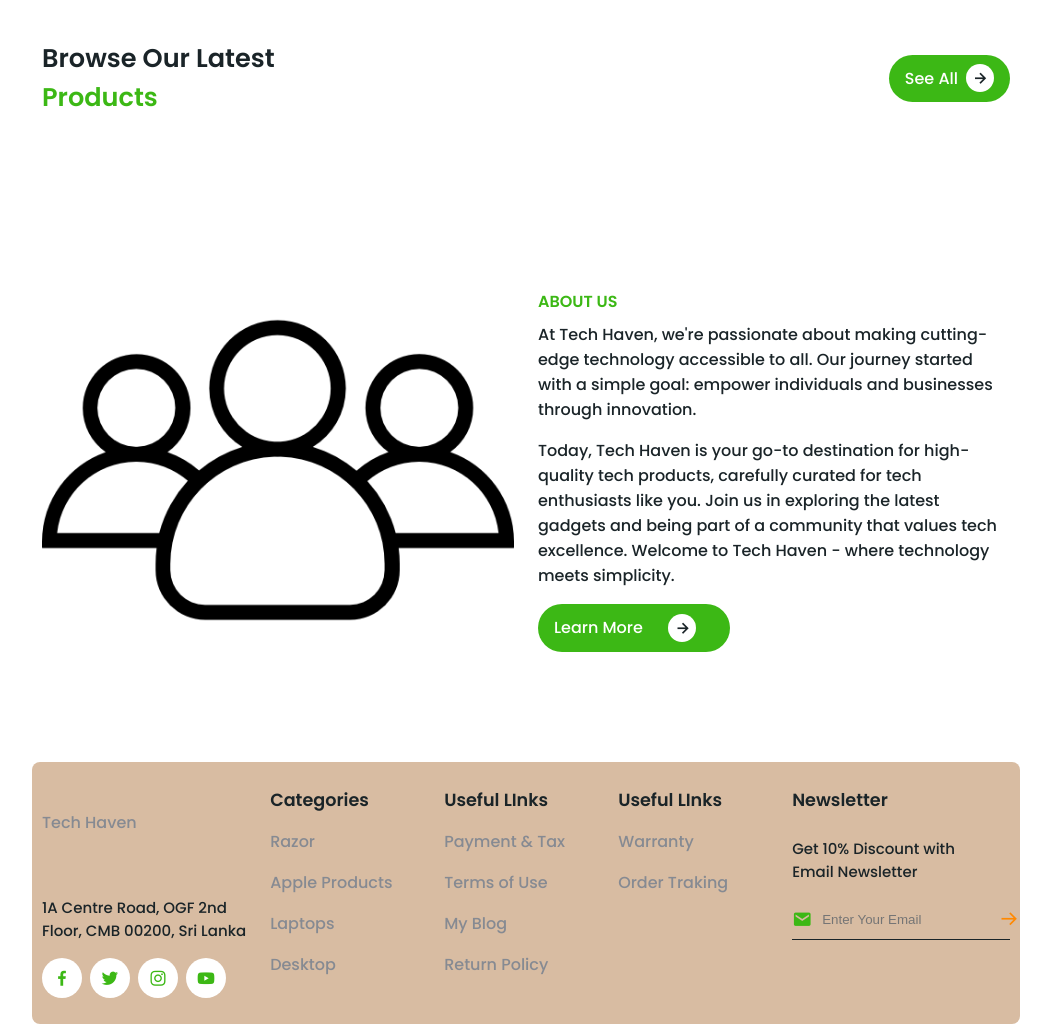
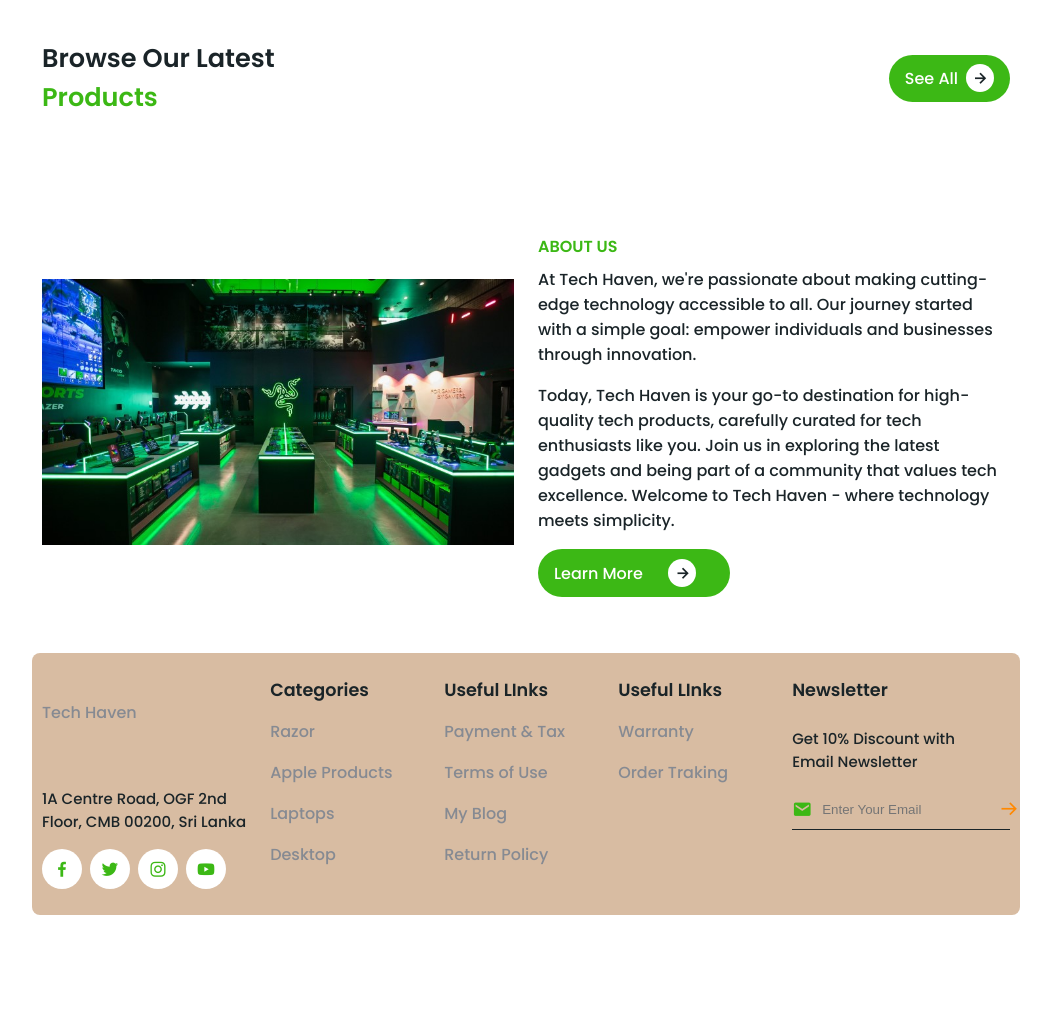
Before and after one commit to Shohel-kashyapa/Computer-Shop, a PHP site: page / in a window 1280 px wide. Shown: the part 754-1778 px from the top of the page, without its empty margins (114-1165 px from the left). After the commit the page ends 1669 px from the top, so only its background shows below. Run offline with PHP 8.4, Linux system fonts and the light colour scheme.

Commit message:
update some ui/ux

```diff
--- a/index.html
+++ b/index.html
@@ -86,7 +86,9 @@
 
 <!-- About -->
 <section class="about" id="about">
-      <img src="/img/about_icon.png" alt="">
+  <div class="about-img">
+    <img src="/img/rAbout.jpeg" alt="About Us Image">
+  </div>
   <div class="about-text">
     <span>About Us</span>
     <p>At Tech Haven, we're passionate about making cutting-edge technology accessible to all. Our journey started with a simple goal: empower individuals and businesses through innovation.</p>
@@ -94,6 +96,7 @@
     <a href="#" class="btn1">Learn More<i class='bx bx-right-arrow-alt' ></i></a>
   </div>
 </section>
+
 
 <!--    &lt;!&ndash;Customer&ndash;&gt;-->
 <!--    <section class="customers" id="customers">-->
--- a/style.css
+++ b/style.css
@@ -234,25 +234,30 @@ header {
   margin-right: auto;
 }
 
-.about{
+.about {
   max-width: 968px;
   margin-left: auto;
   margin-right: auto;
   display: grid;
-  grid-template-columns: repeat(auto-fit,minmax(21rem, auto));
+  grid-template-columns: repeat(auto-fit, minmax(21rem, 1fr)); /* Adjusted column definition */
   align-items: center;
   gap: 1.5rem;
 }
 
-.about-text span{
+.about-img img {
+  width: 100%; /* Make sure the image takes the full width of its container */
+}
+
+.about-text span {
   font-weight: 600;
   text-transform: uppercase;
   color: var(--green-color);
 }
 
-.about-text p{
+.about-text p {
   margin: 0.5rem 0 1rem;
 }
+
 
 .footer {
   max-width: 968px;
```
Lines whose indentation alone changed are shown as unchanged.
